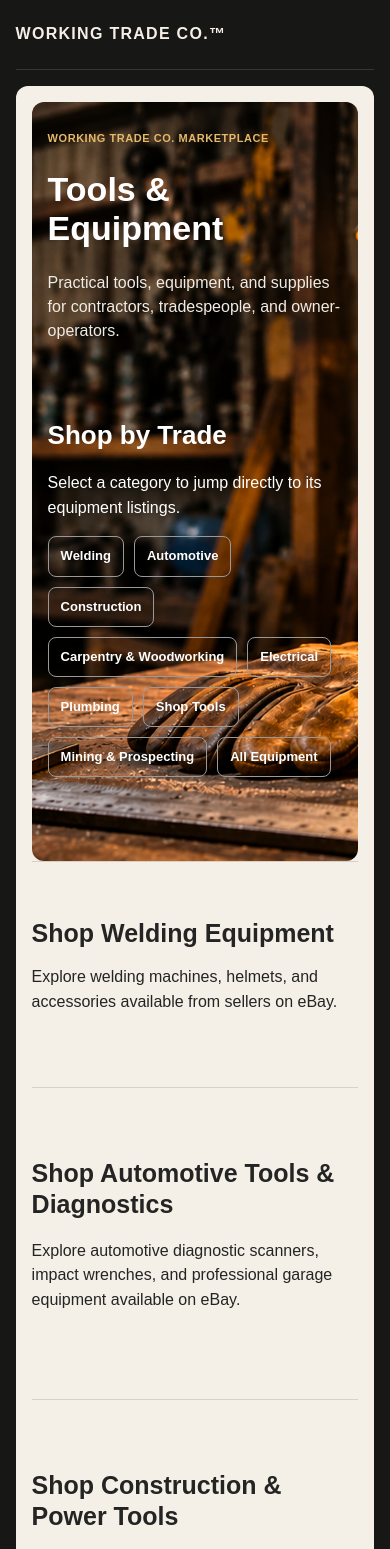
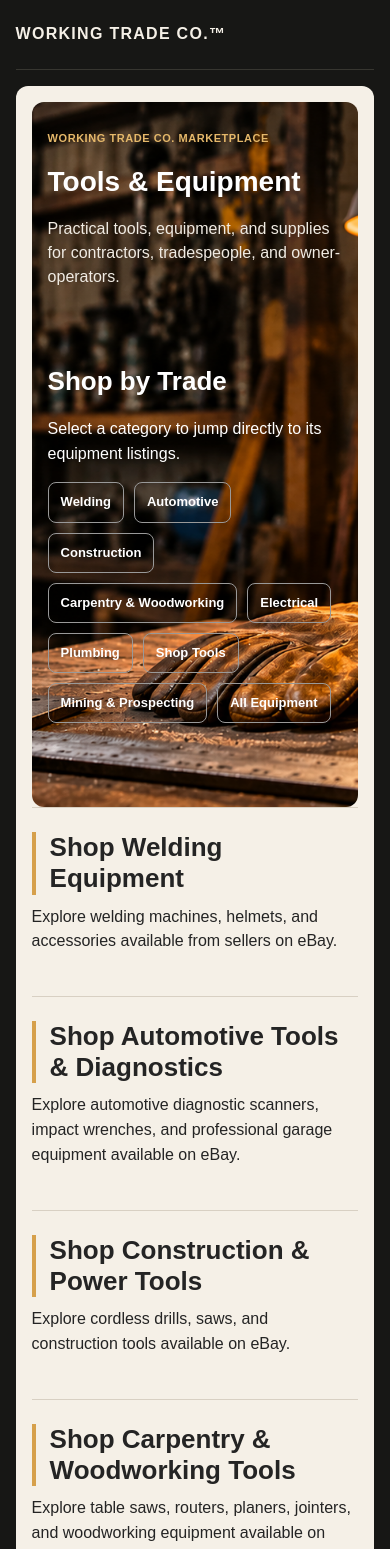
Before and after one commit to iroc46me-ui/working-trade-co, a Next.js app: page /tools-equipment in a window 390 px wide. Shown: the top 1549 px of the page. Built offline with nearby package versions, Linux system fonts and the light colour scheme.

Commit message:
Improve equipment showroom spacing and mobile styling

```diff
--- a/app/globals.css
+++ b/app/globals.css
@@ -165,3 +165,38 @@ a{color:inherit;text-decoration:none}.wrap{width:min(1120px,92%);margin:auto}.na
     background-position: center top;
   }
 }
+
+/* Equipment trade showroom — compact spacing */
+.equipment-page section.catalog,
+.equipment-page section.catalog-section {
+  padding-top: 24px;
+  padding-bottom: 24px;
+}
+
+.equipment-page section.catalog h2,
+.equipment-page section.catalog-section h2 {
+  font-size: clamp(26px, 3vw, 34px);
+  line-height: 1.2;
+  margin-bottom: 10px;
+}
+
+.equipment-page section.catalog > p,
+.equipment-page section.catalog-section > p {
+  margin-top: 0;
+  margin-bottom: 18px;
+}
+
+/* Equipment Marketplace — mobile heading refinement */
+@media (max-width: 600px) {
+  .equipment-page .equipment-hero h1 {
+    font-size: clamp(28px, 7vw, 34px);
+    line-height: 1.15;
+  }
+}
+
+/* Working Trade Co. — trade department accents */
+.equipment-page section.catalog:not(.equipment-showcase) > h2,
+.equipment-page section.catalog-section > h2 {
+  border-left: 4px solid #d6a04b;
+  padding-left: 14px;
+}
```
